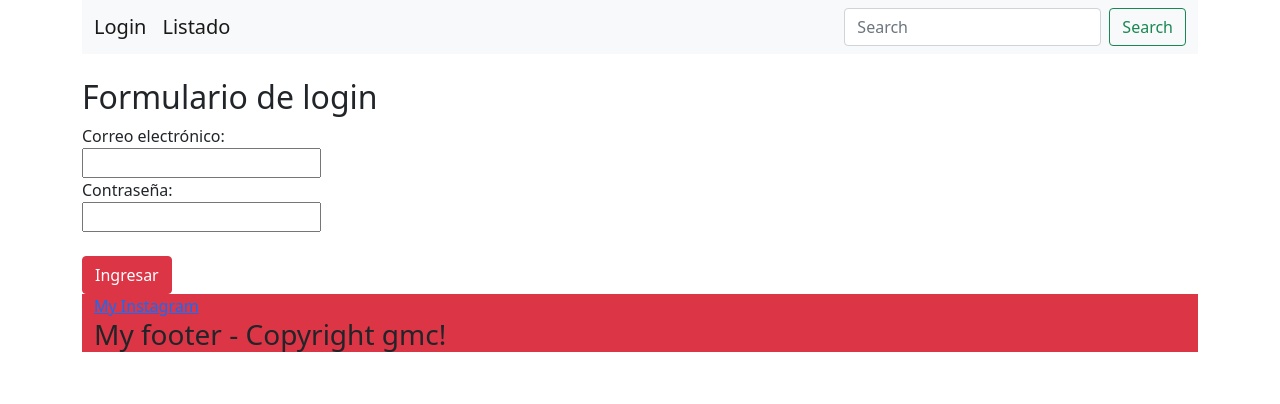
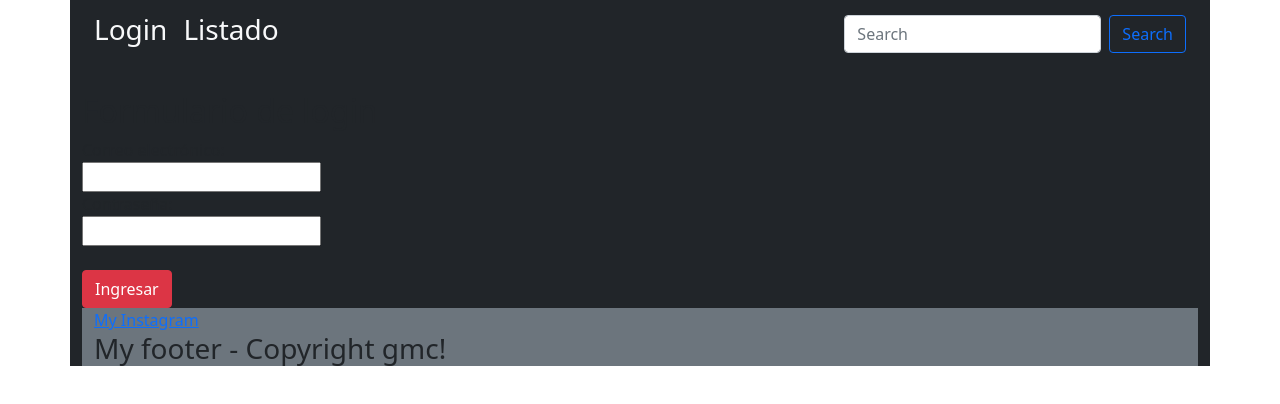
Before and after one commit to gustavocaradonna/alkemy.peliculas.react, a React (Create React App) app: page / in a window 1280 px wide. Shown: the top 404 px of the page. Built offline with nearby package versions, Linux system fonts and the light colour scheme.

Commit message:
mejoras visuales

```diff
--- a/src/App.js
+++ b/src/App.js
@@ -15,8 +15,9 @@ import bootstrap from "bootstrap/dist/css/bootstrap.min.css";
 function App() {
   return (
     <>
-      <Header />
-      <div className="container">
+      <div className="container bg-dark">
+        <Header />
+
         <Routes>
           <Route path="/" element={<Login />} />
           <Route path="/listado" element={<Listado />} />
--- a/src/components/Detalle.js
+++ b/src/components/Detalle.js
@@ -26,7 +26,7 @@ export function Detalle() {
   return (
     <>
       {!token && <Navigate to={"/"} />}
-      <h2>Detalle </h2>
+      {/* <h2 className="text-light">-Detalle </h2> */}
       {peli && (
         <div className="row">
           <div className="col-4">
@@ -36,8 +36,9 @@ export function Detalle() {
               alt="..."
             />
           </div>
-          <div className="col-8">
-            <h5>Titulo: {peli.title}</h5>
+          <div className="col-8 text-light">
+            <h1> {peli.title}</h1>
+            <br />
             <h5>Fecha de estreno: {peli.release_date} </h5>
             {/* <h5>Género: {peli.genres[0].name}</h5> */}
             <h5>
@@ -46,7 +47,7 @@ export function Detalle() {
                 <span key={cadaGenero.id}>{cadaGenero.name + " - "}</span>
               ))}
             </h5>
-
+            <br />
             <h5 className="">Sinopsis:</h5>
             <p>{peli.overview}</p>
           </div>
--- a/src/components/Footer.js
+++ b/src/components/Footer.js
@@ -1,7 +1,7 @@
 export function Footer() {
   return (
     <footer>
-      <div className="container bg-danger  ">
+      <div className="container bg-secondary">
         <nav className="justify-content-center row align">
           <a href="https://instagram.com" rel="noopener noreferrer">
             My Instagram
--- a/src/components/Header.js
+++ b/src/components/Header.js
@@ -16,18 +16,14 @@ export function Header() {
           </div>
         </nav> */}
 
-        <nav className="navbar navbar-expand-lg navbar-light bg-light">
-          <div className="container-fluid">
-            <Link to={"/"} className="navbar-brand mb-0 h1" href="a">
-              Login
+        <nav className="navbar navbar-expand-lg navbar-light ">
+          <Link to={"/"} className="navbar-brand mb-0 h1">
+            <h3 className="text-light ">Login</h3>
           </Link>
           <Link to="/listado" className="navbar-brand mb-0 h1">
-              Listado
+            <h3 className="text-light ">Listado</h3>
           </Link>
-            <div
-              className="collapse navbar-collapse"
-              id="navbarSupportedContent"
-            >
+          <div className="collapse navbar-collapse" id="navbarSupportedContent">
             <ul className="navbar-nav me-auto mb-2 mb-lg-0"></ul>
             <form className="d-flex">
               <input
@@ -36,11 +32,10 @@ export function Header() {
                 placeholder="Search"
                 aria-label="Search"
               />
-                <button className="btn btn-outline-success" type="submit">
+              <button className="btn btn-outline-primary" type="submit">
                 Search
               </button>
             </form>
-            </div>
           </div>
         </nav>
       </div>
--- a/src/components/Listado.js
+++ b/src/components/Listado.js
@@ -30,15 +30,13 @@ export function Listado() {
   return (
     <>
       {!token && <Navigate to={"/"} />}
-      <div className="container">
-        <h1 className="bg-danger justify-content-center row align">NetFlix!</h1>
-      </div>
+      <h1 className="bg-primary justify-content-center row align">NetFlix!</h1>
       {/* {estructura base} */}
       <div className="row">
         {moviesList.map((cadaPeli, index) => {
           return (
             //carta
-            <div className="col-3" key={index}>
+            <div className="col-3 bg-dark" key={index}>
               <div className="card my-3">
                 <img
                   src={`https://image.tmdb.org/t/p/w500/${cadaPeli.poster_path}`}
```
Lines whose indentation alone changed are shown as unchanged.
